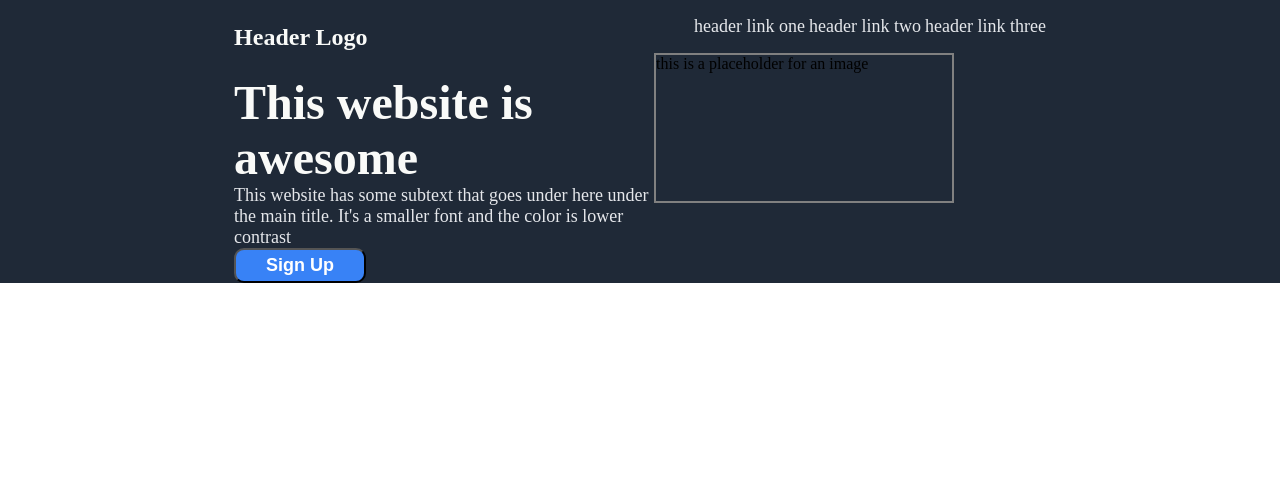
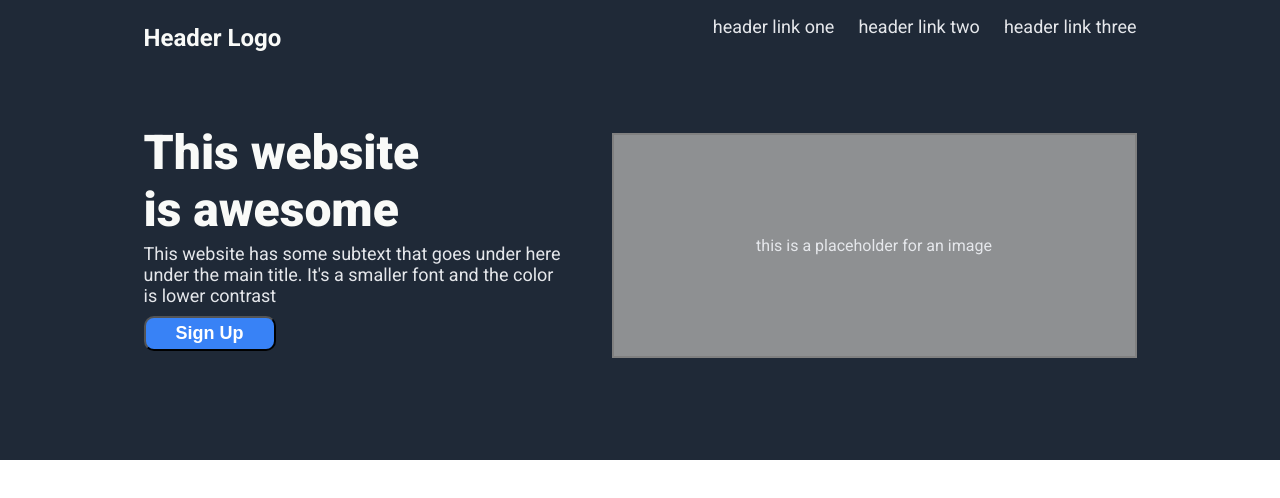
Before and after one commit to r333z/top-project-landing-page, a plain HTML site: page index.html in a window 1280 px wide. Drawn offline with Linux system fonts and the light colour scheme.

Commit message:
HTML and CSS complete for section one of landing page Changed font, spacing using gap, padding, or margin and fixed alignment

```diff
--- a/index.html
+++ b/index.html
@@ -6,15 +6,25 @@
     <link rel="stylesheet" href="style.css">
     <title>TOP Landing Page</title>
 </head>
+
+<style>
+    @import url(https://fonts.googleapis.com/css?family=Roboto:100,200,300,regular,500,600,700,800,900,100italic,200italic,300italic,italic,500italic,600italic,700italic,800italic,900italic);
+    body {
+        font-family: Roboto;
+    }
+</style>
+
 <body>
     <header class="primary-header">
         <div class="header-container">
             <div class="header-left">
                 <h3 class="header-logo">Header Logo</h3>
+                <div class="under-logo-left">
                     <h3 class="hero-main-text">This website is awesome</h3>
                     <p class="hero-secondary-text">This website has some subtext that goes under here
                         under the main title. It's a smaller font and the color is lower contrast</p>
                     <button class="sign-up-1">Sign Up</button>
+                </div>
             </div>
 
             <div class="header-right">
--- a/style.css
+++ b/style.css
@@ -1,5 +1,3 @@
-@import url(https://fonts.googleapis.com/css?family=Roboto:100,200,300,regular,500,600,700,800,900,100italic,200italic,300italic,italic,500italic,600italic,700italic,800italic,900italic);
-
 body {
     margin: 0;
     padding: 0;
@@ -15,6 +13,7 @@ body {
     display: flex;
     justify-content: center;
     width: auto;
+    height: 460px;
 }
 
 .hero-main-text {
@@ -33,7 +32,7 @@ body {
     width: 420px;
     font-size: 18px;
     color: #E5E7EB;
-    margin: 0;
+    margin: 5px 0 10px 0;
 }
 
 .sign-up-1 {
@@ -41,11 +40,37 @@ body {
     color: white;
 }
 
+.header-left {
+    display: flex;
+    flex-direction: column;
+    justify-content: flex-start;
+    align-items: flex-start;
+}
+
+.under-logo-left {
+    margin-top: 3em;
+}
+
+.header-right {
+    display: flex;
+    flex-direction: column;
+    align-items: flex-end;
+}
+
+.image-container {
+    margin: 4em 0 0 3em;
+}
+
 .placeholder-for-image {
+    color: #E5E7EB;
+    background: #a1a0a0dc;
     box-sizing: border-box;
-    width: 300px;
-    height: 150px;
+    width: 525px;
+    height: 225px;
     border: 2px grey solid;
+    display: flex;
+    justify-content: center;
+    align-items: center;
 }
 
 button {
@@ -56,6 +81,8 @@ button {
 }
 
 li {
+    display: flex;
+    gap: 1.5em;
     list-style: none;
 }
 
```
